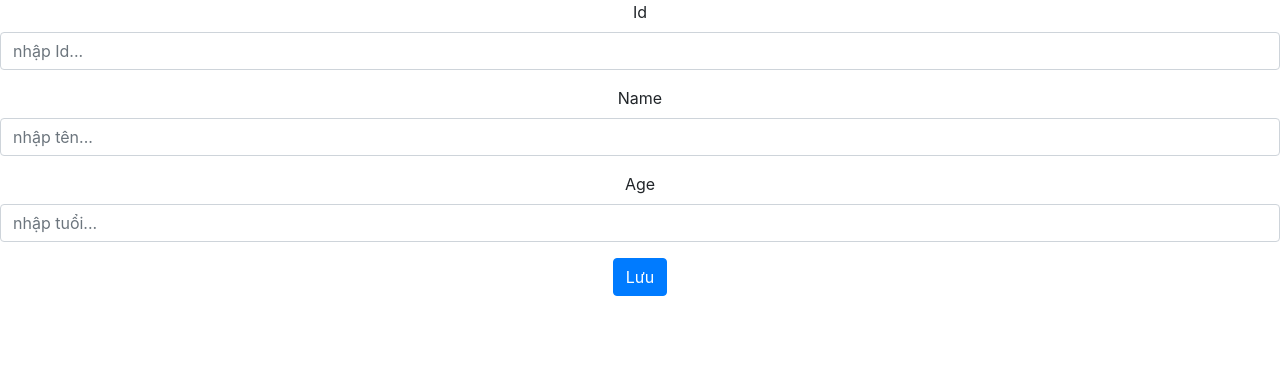
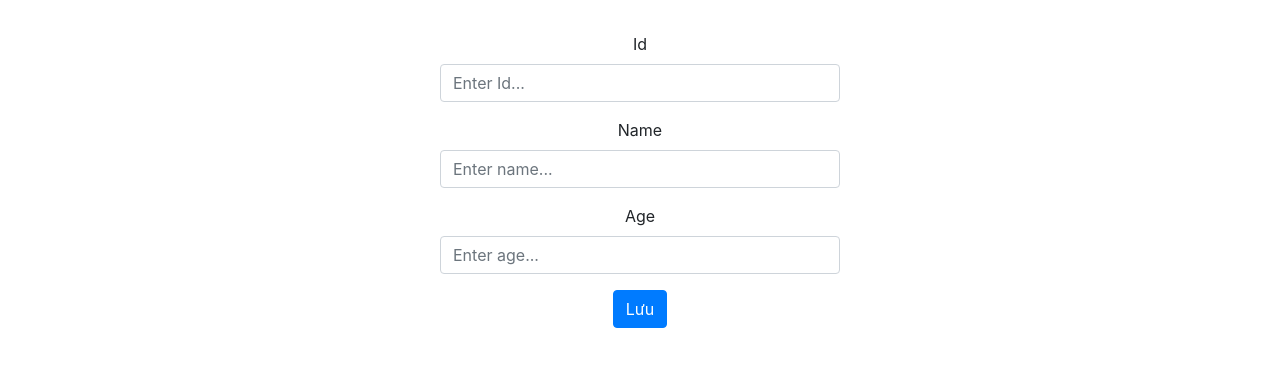
Before and after one commit to viethai-git/UserManagement, a React (Create React App) app: page /listusers/add in a window 1280 px wide. Shown: the top 366 px of the page. Built offline with nearby package versions, Linux system fonts and the light colour scheme.

Commit message:
Update UI

```diff
--- a/package.json
+++ b/package.json
@@ -38,5 +38,8 @@
       "last 1 firefox version",
       "last 1 safari version"
     ]
+  },
+  "devDependencies": {
+    "node-sass": "^4.14.1"
   }
 }
--- /dev/null
+++ b/src/Style.scss
@@ -0,0 +1,6 @@
+.user-edit {
+    &__form {
+      margin: 2rem auto 1rem auto;
+      max-width: 25rem;
+    }
+}
--- a/src/features/form/formPage.js
+++ b/src/features/form/formPage.js
@@ -28,7 +28,7 @@ function FormPage(props) {
                         component={InputField}
 
                         label="Id"
-                        placeholder="nhập Id..."
+                        placeholder="Enter Id..."
                         disabled={isAddMode ? false : true}
                     />
                     <FastField
@@ -36,7 +36,7 @@ function FormPage(props) {
                         component={InputField}
 
                         label="Name"
-                        placeholder="nhập tên..."
+                        placeholder="Enter name..."
                     />
                     <FastField
                         name="age"
@@ -46,7 +46,7 @@ function FormPage(props) {
                         component={InputField}
 
                         label="Age"
-                        placeholder="nhập tuổi..."
+                        placeholder="Enter age..."
                     />
 
                     <FormGroup>
--- a/src/features/form/index.js
+++ b/src/features/form/index.js
@@ -4,6 +4,7 @@ import { addUser, editUser } from '../user/UserSlice.js';
 import React from 'react';
 import { useDispatch, useSelector } from 'react-redux';
 import { useHistory, useParams } from 'react-router-dom';
+import '../../Style.scss';
 
 AddEditPage.propTypes = {
 
@@ -37,8 +38,8 @@ function AddEditPage(props) {
     }
 
     return (
-        <div>
-            <div>
+        <div className="user-edit">
+            <div className="user-edit__form">
                 {
                     infoUserEdit !== undefined || idAdd === true ? <FormPage
                     isAddMode={idAdd}
```
Also changed, not shown: src/App.css (line endings or trailing spaces).
